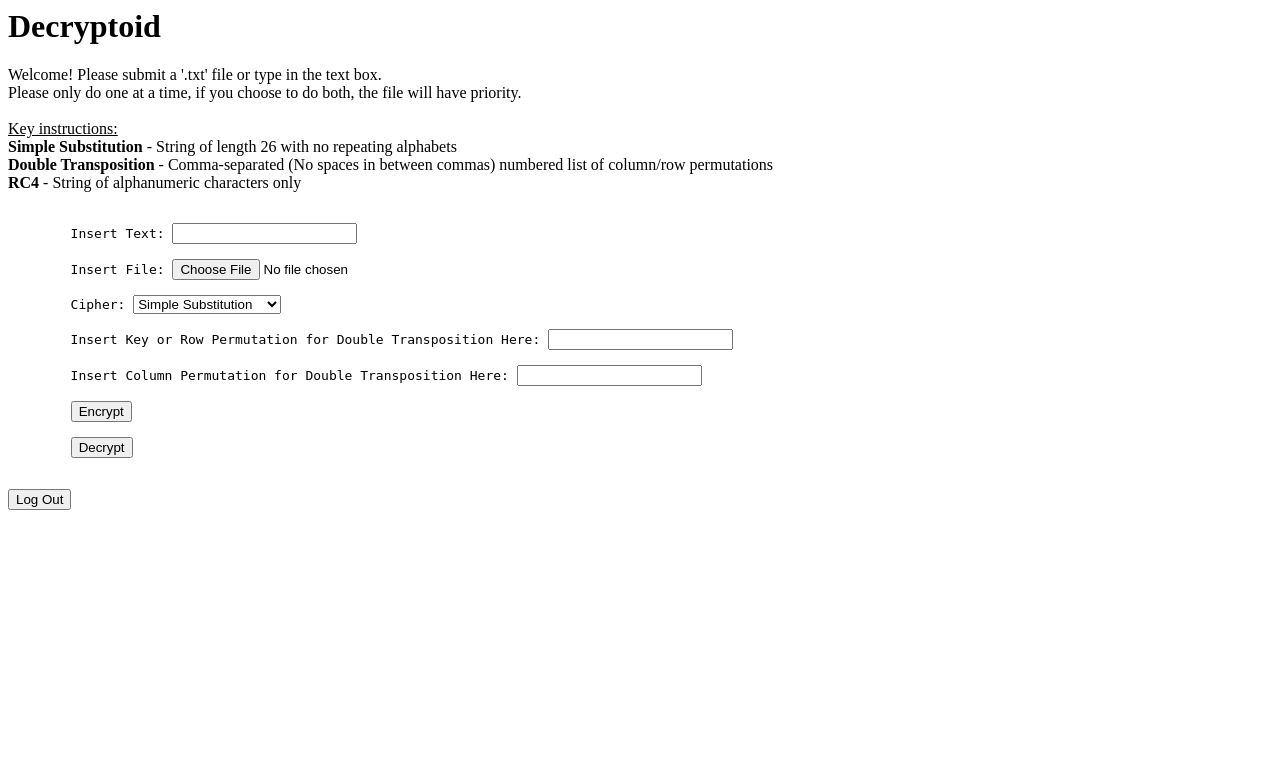
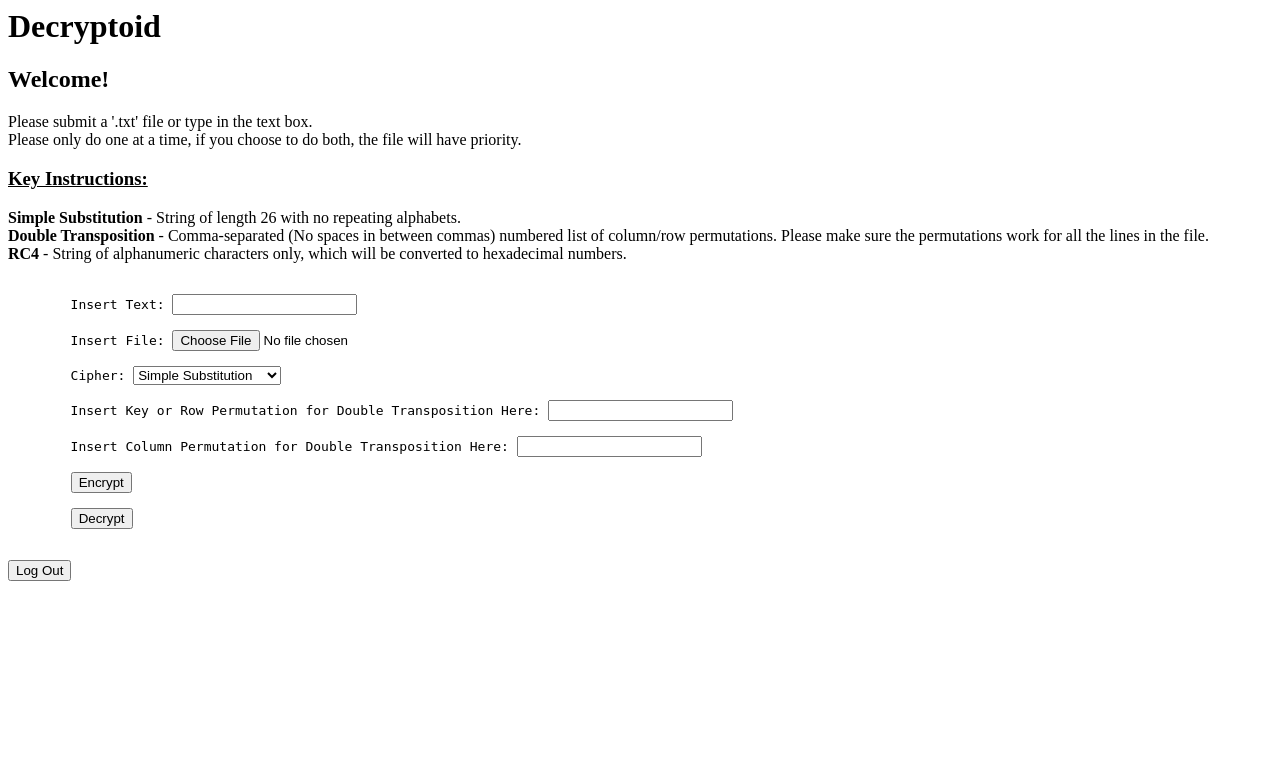
Before and after one commit to YengHer919/CS174Decryptoid, a PHP site: page /home.php in a window 1280 px wide. Shown: the top 783 px of the page. Run offline with PHP 8.4, Linux system fonts and the light colour scheme; the visitor is signed in with stand-in values (Sample User, id 1); data that the repository does not hold is empty; a stand-in replaces the project's code that opens the database connection.

Commit message:
Formatted HTML and added redirecting pages for logged in user

```diff
--- a/home.php
+++ b/home.php
@@ -38,12 +38,13 @@
     }
 
     echo <<<_END
-        Welcome! Please submit a '.txt' file or type in the text box. <br>
-        Please only do one at a time, if you choose to do both, the file will have priority. <br> <br>
-        <u>Key instructions:</u> <br>
-        <b>Simple Substitution</b> - String of length 26 with no repeating alphabets <br>
-        <b>Double Transposition</b> - Comma-separated (No spaces in between commas) numbered list of column/row permutations <br>
-        <b>RC4</b> - String of alphanumeric characters only <br> <br>
+        <h2>Welcome!</h2>
+        Please submit a '.txt' file or type in the text box. <br>
+        Please only do one at a time, if you choose to do both, the file will have priority. <br>
+        <h3><u>Key Instructions:</u></h3>
+        <b>Simple Substitution</b> - String of length 26 with no repeating alphabets. <br>
+        <b>Double Transposition</b> - Comma-separated (No spaces in between commas) numbered list of column/row permutations. Please make sure the permutations work for all the lines in the file. <br>
+        <b>RC4</b> - String of alphanumeric characters only, which will be converted to hexadecimal numbers. <br> <br>
     _END;
 
     // Form to read input and en/decrypt
--- a/registration.php
+++ b/registration.php
@@ -7,6 +7,10 @@
     // Miscellaneous setup
     require_once 'init.php';
     session_regenerate_id();
+
+    if ($_SESSION['auth'] == 1){
+        header("Location: ./home.php");
+    }
 
     // HTML to log in
     echo <<<_END
```
